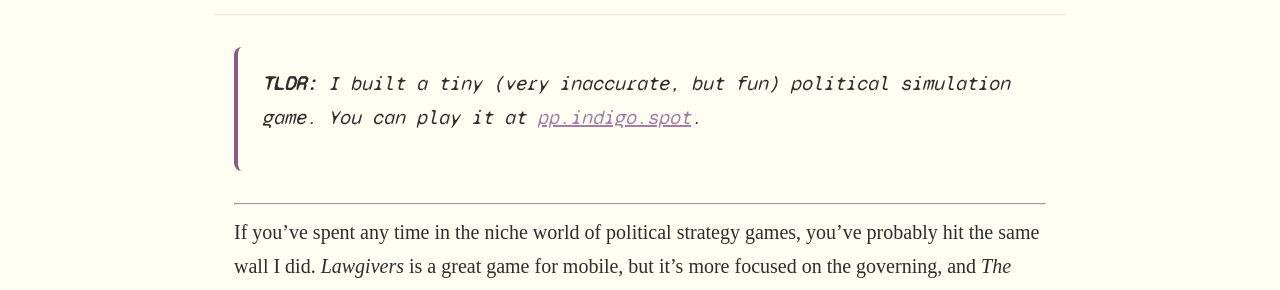
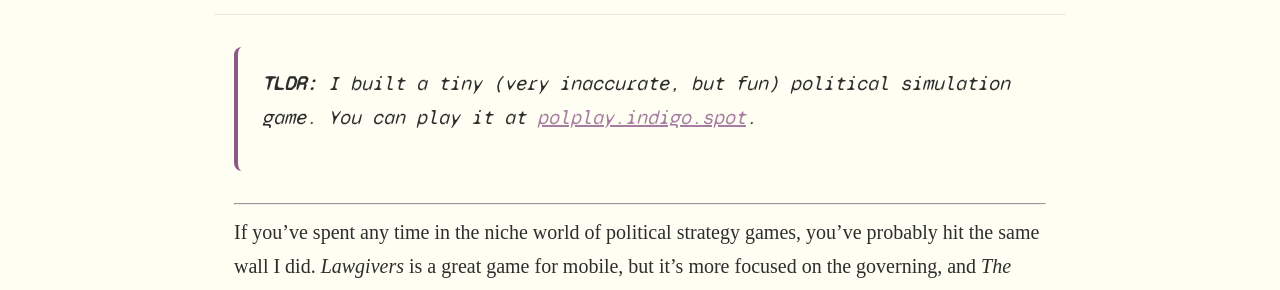
Before and after one commit to Lem0naise/website, a Jekyll site: the page built from _posts/2026-01-10-politicalplayground.md, in a window 1280 px wide and 900 px high. Shown: the part 214-504 px from the top of the window. Built offline with Jekyll 4.4.1, drawn with Linux system fonts in a browser that asks for light colours; some web fonts are replaced; some of the changed text lies outside the part shown.

Commit message:
update domain url for polplay

```diff
--- a/_posts/2026-01-10-politicalplayground.md
+++ b/_posts/2026-01-10-politicalplayground.md
@@ -9,7 +9,7 @@ tags:
 ---
 
 
-> **TLDR:** I built a tiny (very inaccurate, but fun) political simulation game. You can play it at [pp.indigo.spot](https://pp.indigo.spot).
+> **TLDR:** I built a tiny (very inaccurate, but fun) political simulation game. You can play it at [polplay.indigo.spot](https://polplay.indigo.spot).
 
 ---
 
@@ -225,4 +225,4 @@ I’m pretty proud of the flexibility I’ve managed to keep:
 * **The Custom Party Builder:** I realised this was a must-have to make anybody other than me interested in the game. You can merge parties into a coalition or build a new one from scratch, manually setting their -100 -> 100 values on each of the seven axes.
 
 
-Go check it out at <a href="https://pp.indigo.spot" target="_blank">pp.indigo.spot</a>!
+Go check it out at <a href="https://polplay.indigo.spot" target="_blank">polplay.indigo.spot</a>!
--- a/index.html
+++ b/index.html
@@ -183,7 +183,7 @@
 							problems. I specialise in Next.js and modern web frameworks, with a focus on deploying fast
 							and iterating based on user needs. <br /><br /> Whether it's a
 							personal finance tool like <a href='https://cashcat.app'>CashCat</a>, a <a
-								href='https://pp.indigo.spot'>complex political simulation</a>, <a
+								href='https://polplay.indigo.spot'>complex political simulation</a>, <a
 								href='/portfolio#small-tools'>a collection of utility tools</a>, or <a
 								href='/portfolio'>anything
 								else</a>, I'm always looking for new things to work on.</li>
@@ -254,7 +254,7 @@
 				</article>
 
 				<div class="projects-grid">
-					<a href="https://pp.indigo.spot" target="_blank" rel="noopener" class="project-item-link" itemscope
+					<a href="https://polplay.indigo.spot" target="_blank" rel="noopener" class="project-item-link" itemscope
 						itemtype="https://schema.org/WebApplication">
 						<article class="project-item">
 							<h4 itemprop="name">
@@ -307,7 +307,7 @@
 							<li>I'm interested in politics, and civic engagement. I wrote a <a
 									href="/blog/bad-ux-design-undermining-democracy">short
 									blog post about that</a>, and also made an election simulation game called <a
-									href="https://pp.indigo.spot" target="_blank">the Political Playground</a>.</li>
+									href="https://polplay.indigo.spot" target="_blank">the Political Playground</a>.</li>
 							<li>I love <a href='blog/language-as-lossy-compression'>learning languages</a>. I speak
 								English, French, Russian, and a little
 								bit of German, Spanish, and Italian.</li>
--- a/portfolio/index.html
+++ b/portfolio/index.html
@@ -164,7 +164,7 @@
 
 
 					<article class="project-item" itemscope itemtype="https://schema.org/VideoGame">
-						<a href="https://pp.indigo.spot" target="_blank" rel="noopener" class="project-item-link">
+						<a href="https://polplay.indigo.spot" target="_blank" rel="noopener" class="project-item-link">
 							<img src="/blog/whyibuilt/imgs/polplayground.webp" alt="Political Playground screenshot"
 								class="project-image">
 							<h4 itemprop="name">
```
Also changed, not shown: 2 other files.
